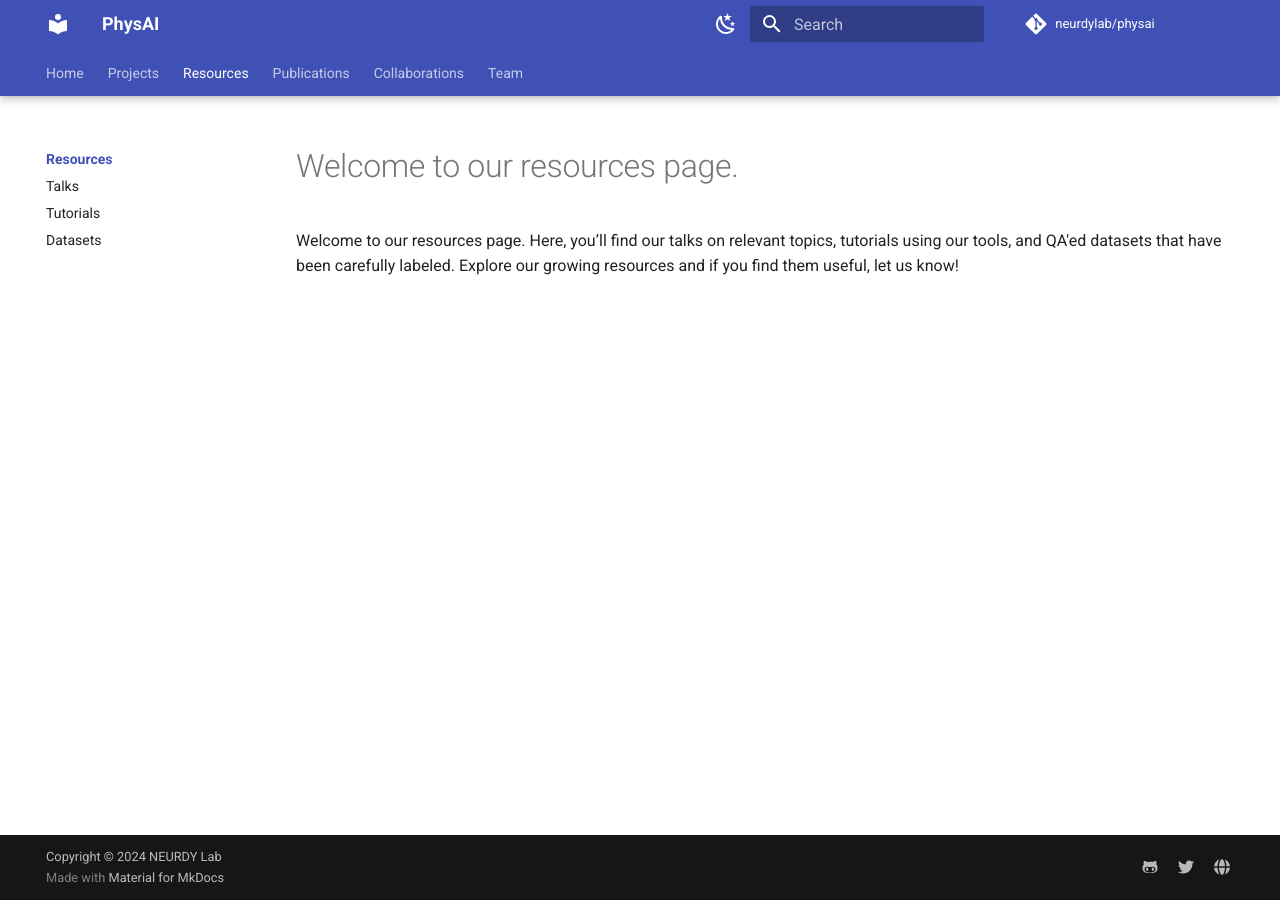
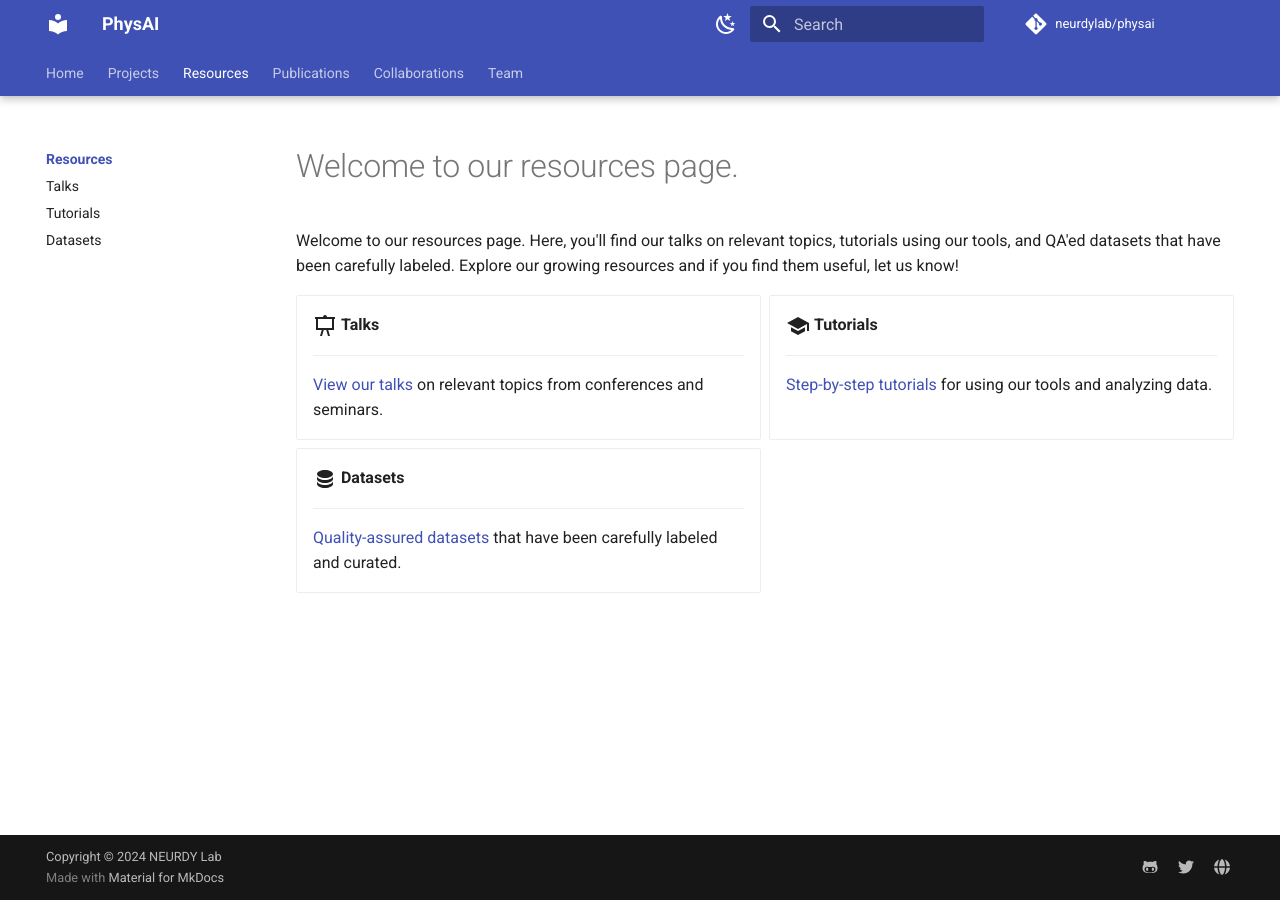
Before and after one commit to neurdylab/physai, an MkDocs documentation site: the page built from docs/resources/index.md, in a window 1280 px wide. Built offline with MkDocs 1.6.1 and Material for MkDocs 9.7.7, drawn with Linux system fonts in a browser that asks for light colours; comment, search, counter and statistics services are not loaded.

Commit message:
updated resources landing page

```diff
--- a/docs/resources/index.md
+++ b/docs/resources/index.md
@@ -1,3 +1,25 @@
 # Welcome to our resources page.
 
-Welcome to our resources page. Here, you’ll find our talks on relevant topics, tutorials using our tools, and QA'ed datasets that have been carefully labeled. Explore our growing resources and if you find them useful, let us know!
+Welcome to our resources page. Here, you'll find our talks on relevant topics, tutorials using our tools, and QA'ed datasets that have been carefully labeled. Explore our growing resources and if you find them useful, let us know!
+
+<div class="grid cards" markdown>
+
+-   :material-presentation:{ .lg .middle } __Talks__
+
+    ---
+
+    [View our talks](./talks.md) on relevant topics from conferences and seminars.
+
+-   :material-school:{ .lg .middle } __Tutorials__
+
+    ---
+
+    [Step-by-step tutorials](./tutorials.md) for using our tools and analyzing data.
+
+-   :material-database:{ .lg .middle } __Datasets__
+
+    ---
+
+    [Quality-assured datasets](./datasets.md) that have been carefully labeled and curated.
+
+</div>
```
